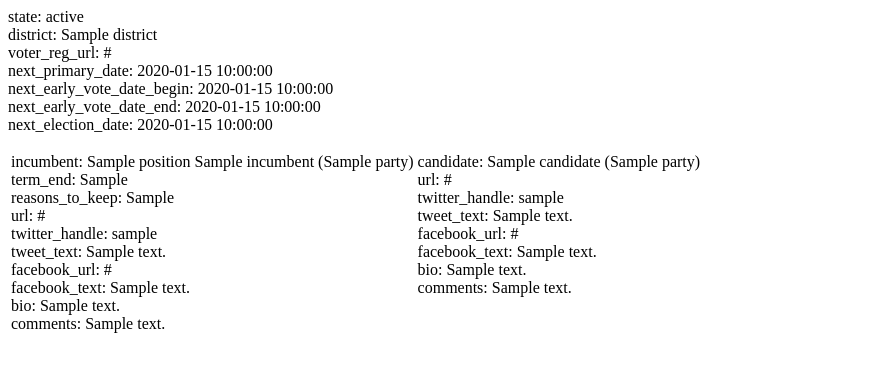
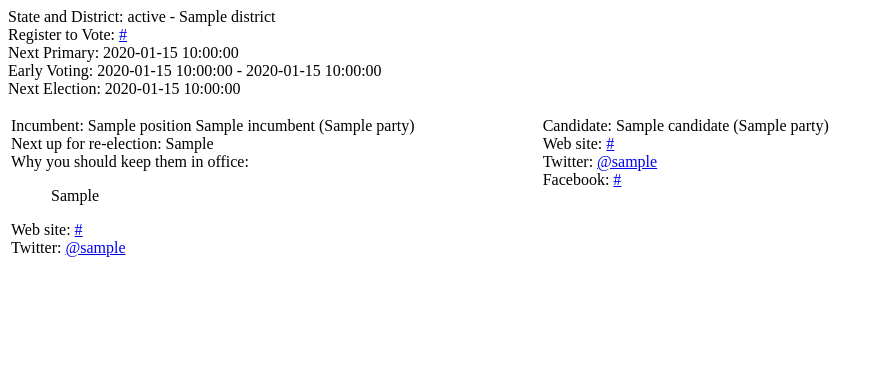
Before and after one commit to mechanicalgirl/progressive_voting, a Python web app: template voting/federal/templates/federal/district.html in a window 1280 px wide. Shown: the top 372 px of the page, without its empty margins (0-884 px from the left). Run offline with Jinja, Linux system fonts and the light colour scheme; the template is opened without the code that fills it: most values are stand-ins (such as "Sample title", 1, 10 or a date in 2020).

Commit message:
neaten up the preview pages

```diff
--- a/voting/federal/templates/federal/district.html
+++ b/voting/federal/templates/federal/district.html
@@ -1,51 +1,77 @@
 <p>
-    state: {{ district.state }}<br>
-    district: {{ district.district }}<br>
-    voter_reg_url: {{ district.voter_reg_url.url }}<br>
-    next_primary_date: {{ district.next_primary_date }}<br>
-    next_early_vote_date_begin: {{ district.next_early_vote_date_begin }}<br>
-    next_early_vote_date_end: {{ district.next_early_vote_date_end }}<br>
-    next_election_date: {{ district.next_election_date }}<br>
+    State and District: {{ district.state }} - {{ district.district }}<br>
+    Register to Vote: <a href="{{ district.voter_reg_url.url }}" target="new">{{ district.voter_reg_url.url }}</a><br>
+    Next Primary: {% if district.next_primary_date %}{{ district.next_primary_date }}{% endif %}<br>
+    Early Voting: {% if district.next_early_vote_date_begin %}
+                      {{ district.next_early_vote_date_begin }} - {{ district.next_early_vote_date_end }}
+                  {% endif %}<br>
+    Next Election: {% if district.next_election_date %}{{ district.next_election_date }}{% endif %}<br>
 </p>
 
-<table>
+<table width="100%">
   <tr valign="top">
-    <td width="35%">
+    <td width="40%">
 
         {% if incumbent %}
             {%for i in incumbent %}
                 <p>
-                incumbent: {{ i.position }} {{ i.name }} ({{ i.party }})<br>
-                term_end: {{ i.term_end }}<br>
+                Incumbent: {{ i.position }} {{ i.name }} ({{ i.party }})<br>
                 {% if i.party == 'R' %}
-                    reasons_to_vote_out: {{ i.reasons_to_vote_out }}<br>
+                    When you can vote them out:
+                    {% if i.term_end %}
+                        {{ i.term_end }}
+                    {% endif %}<br>
+                    {% if i.reasons_to_vote_out %}
+                        Why you should vote them out:
+                        <ul>{{ i.reasons_to_vote_out |safe }}</ul>
+                    {% endif %}
                 {% else %}
-                    reasons_to_keep: {{ i.reasons_to_keep }}<br>
-                    url: {{ i.url }}<br>
-                    twitter_handle: {{ i.twitter_handle }}<br>
+                    Next up for re-election: {% if i.term_end %}{{ i.term_end }}{% endif %}<br>
+                    {% if i.reasons_to_keep %}
+                        Why you should keep them in office:
+                        <ul>{{ i.reasons_to_keep |safe }}</ul>
+                    {% endif %}
+                    {% if i.url %}
+                        Web site: <a href="{{ i.url }}" target="new">{{ i.url }}</a><br>
+                    {% endif %}
+                    {% if i.twitter_handle %}
+                        Twitter: <a href="https://www.twitter.com/{{ i.twitter_handle }}" target="new">@{{ i.twitter_handle }}</a><br>
+                    {% endif %}
+                    {% if i.facebookurl %}
+                        Facebook: <a href="{{ i.facebook_url }}" target="new">{{ i.facebook_url }}</a><br>
+                    {% endif %}
+                    <!--
                     tweet_text: {{ i.tweet_text }}<br>
-                    facebook_url: {{ i.facebook_url }}<br>
                     facebook_text: {{ i.facebook_text }}<br>
                     bio: {{ i.bio }}<br>
                     comments: {{ i.comments }}<br>
+                    -->
                 {% endif %}
                 </p>
             {% endfor %}
         {% endif %}
 
     </td>
-    <td width="65%">
+    <td width="55%">
 
       {% for c in candidates %}
         <p>
-          candidate: {{ c.name }} ({{ c.party }})<br>
-          url: {{ c.url }}<br>
-          twitter_handle: {{ c.twitter_handle }}<br>
+          Candidate: {{ c.name }} ({{ c.party }})<br>
+          {% if c.url %}
+              Web site: <a href="{{ c.url }}" target="new">{{ c.url }}</a><br>
+          {% endif %}
+          {% if c.twitter_handle %}
+              Twitter: <a href="https://www.twitter.com/{{ c.twitter_handle }}" target="new">@{{ c.twitter_handle }}</a><br>
+          {% endif %}
+          {% if c.facebook_url %}
+              Facebook: <a href="{{ c.facebook_url }}" target="new">{{ c.facebook_url }}</a><br>
+          {% endif %}
+          <!--
           tweet_text: {{ c.tweet_text }}<br>
-          facebook_url: {{ c.facebook_url }}<br>
           facebook_text: {{ c.facebook_text }}<br>
           bio: {{ c.bio }}<br>
           comments: {{ c.comments }}<br>
+          -->
         </p>
       {% endfor %}
 
```
Also changed, not shown: voting/federal/templates/federal/index.html (+6 -4 lines), voting/federal/views.py (+8 -1 lines), voting/db.sqlite3.
